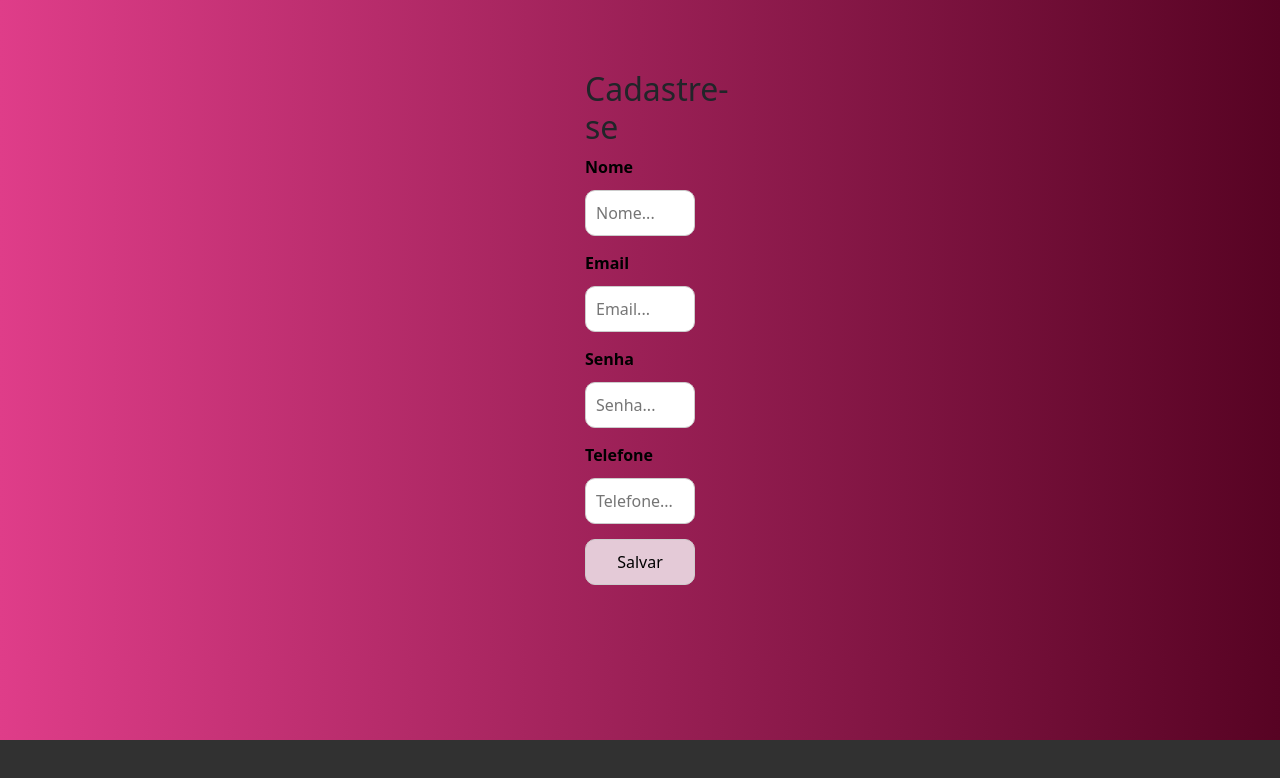
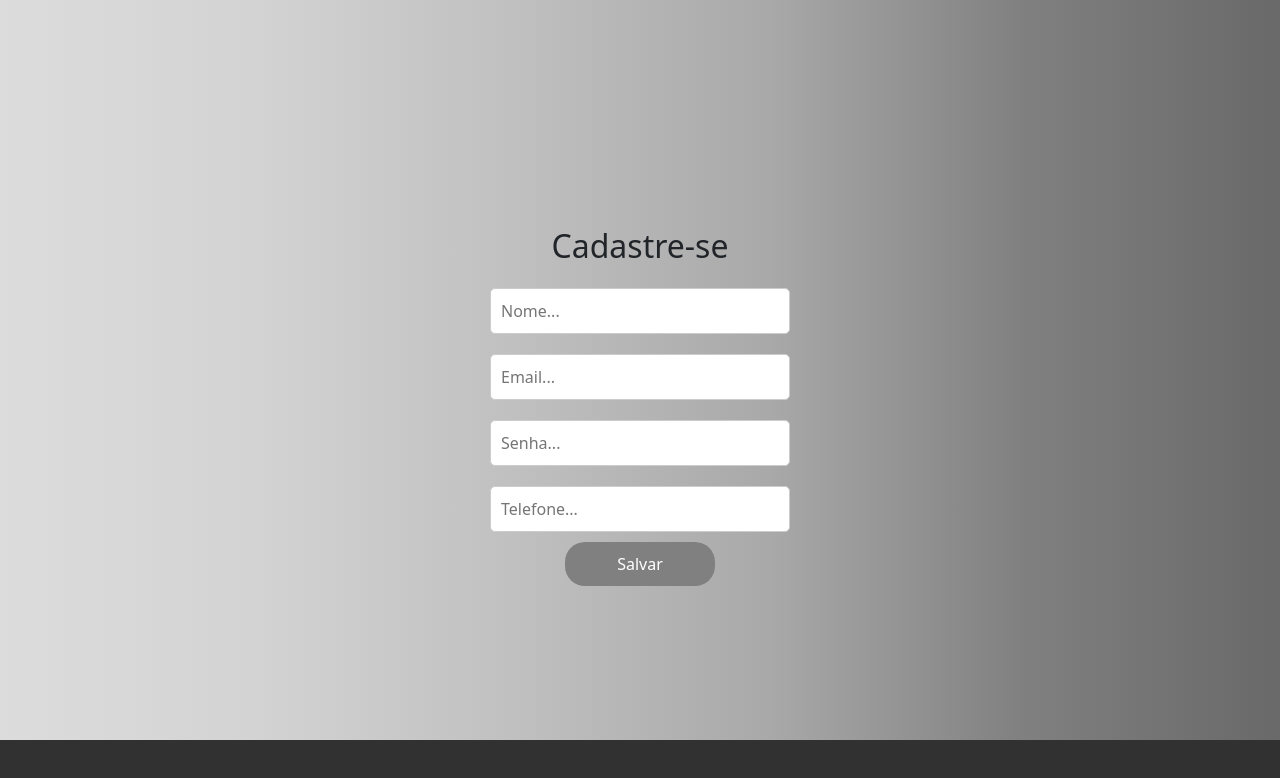
Before and after one commit to arlyanne/Projeto-LocadoraDigital, a React (Create React App) app: page /cadastro in a window 1280 px wide. Shown: the top 778 px of the page. Built offline with nearby package versions, Linux system fonts and the light colour scheme.

Commit message:
Alterações em css nas telas de login cadastro e Home

```diff
--- a/src/components/Menu/Menu.module.scss
+++ b/src/components/Menu/Menu.module.scss
@@ -3,3 +3,9 @@
 * {
     width: 100%;
 }
+  .link {
+    color:#000;
+    text-decoration: none;
+    font-weight: 600;
+    transition: color 0.3s ease-in-out;
+  }
--- a/src/components/Menu/index.tsx
+++ b/src/components/Menu/index.tsx
@@ -9,8 +9,9 @@ export default function Menu() {
         <Container>
           <Navbar.Brand href="#home">Locadora</Navbar.Brand>
           <Nav className="me-auto">
-            <Link to="/">Inicio</Link>
-            <Link to="/">Sobre</Link>
+            <Link className={styles.link} to="/">Inicio</Link>
+            <Link className={styles.link} to="/">Sobre</Link>
+            <Link className={styles.link} to= "/">Categoria</Link>
           </Nav>
         </Container>
       </Navbar>
--- a/src/index.css
+++ b/src/index.css
@@ -3,7 +3,7 @@ body {
   font-family: Arial, sans-serif;
   margin: 0;
   padding: 0;
-  background: linear-gradient(to right, #df3d89, #570323);
+  background: linear-gradient(to right, #DCDCDC, #D3D3D3, #C0C0C0, #A9A9A9, #808080, #696969 );
 
 
 }
--- a/src/pages/Cadastro/Cadastro.module.scss
+++ b/src/pages/Cadastro/Cadastro.module.scss
@@ -1,34 +1,40 @@
+.h2 {
+    display: flex;
+    flex-direction: column;
+    align-items: center;
+    justify-content: center;
+    height: 8vh;
+    margin-bottom: -1px;
+}
+
 .container {
-  max-width: 250px;
-  margin: 0 auto;
-  padding: 70px;
-  text-align: left;
+  display: flex;
   flex-direction: column;
-
+  align-items: center;
+  justify-content: center;
+  height: 100vh;
 }
 
 .label {
-  font-weight: bold;
-  color: black;
-  margin-bottom: 10%;
+  margin-bottom: 10px;
 }
 
 .input {
-  width: 100%;
+  width: 300px;
   padding: 10px;
-  margin-bottom: 15px;
+  border: 1px solid #ccc;
+  border-radius: 5px;
   font-size: 16px;
-  border: 1px solid #ccc;
-  border-radius: 10px;
+  margin-bottom: 10px;
 }
 
 .button {
-  align-items: center;
+  width: 150px;
   padding: 10px;
+  background-color:  #808080;
+  color: white;
+  border: none;
+  border-radius: 20px;
   font-size: 16px;
-  background-color: rgb(228, 202, 215);
-  color: black;
-  border: 1px solid #ccc;
-  border-radius: 10px;
   cursor: pointer;
 }
--- a/src/pages/Cadastro/index.tsx
+++ b/src/pages/Cadastro/index.tsx
@@ -13,8 +13,8 @@ export default function Cadastro() {
 
   return (
     <div className={styles.container}>
-      <h2>Cadastre-se</h2>
-      <label className={styles.label} htmlFor="text">Nome</label>
+      <h2 className={styles.h2}>Cadastre-se</h2>
+      <label className={styles.label} htmlFor="text"></label>
       <input
         className={styles.input}
         value={nome}
@@ -23,7 +23,7 @@ export default function Cadastro() {
         placeholder="Nome..."
       />
 
-      <label className={styles.label} htmlFor="">Email</label>
+      <label className={styles.label} htmlFor=""></label>
       <input
         className={styles.input}
         value={email}
@@ -32,7 +32,7 @@ export default function Cadastro() {
         placeholder="Email..."
       />
 
-      <label className={styles.label} htmlFor="">Senha</label>
+      <label className={styles.label} htmlFor=""></label>
       <input
         className={styles.input}
         value={senha}
@@ -41,7 +41,7 @@ export default function Cadastro() {
         placeholder="Senha..."
       />
 
-      <label className={styles.label} htmlFor="">Telefone</label>
+      <label className={styles.label} htmlFor=""></label>
       <input
         className={styles.input}
         value={telefone}
--- a/src/pages/Login/Login.module.scss
+++ b/src/pages/Login/Login.module.scss
@@ -4,6 +4,15 @@
   align-items: center;
   justify-content: center;
   height: 100vh;
+
+}
+.h4 {
+  display: flex;
+  flex-direction: column;
+  align-items: center;
+  justify-content: center;
+  height: 8vh;
+  margin-bottom: -1%;
 }
 
 .label {
--- a/src/pages/Login/index.tsx
+++ b/src/pages/Login/index.tsx
@@ -8,6 +8,7 @@ export default function Login() {
 
   return (
     <div className={styles.container} >
+      <h4 className={styles.h4}> CUSTOMER LOGIN </h4>
       <label className={styles.label} htmlFor="text"></label>
       <input
         value={nome}
```
